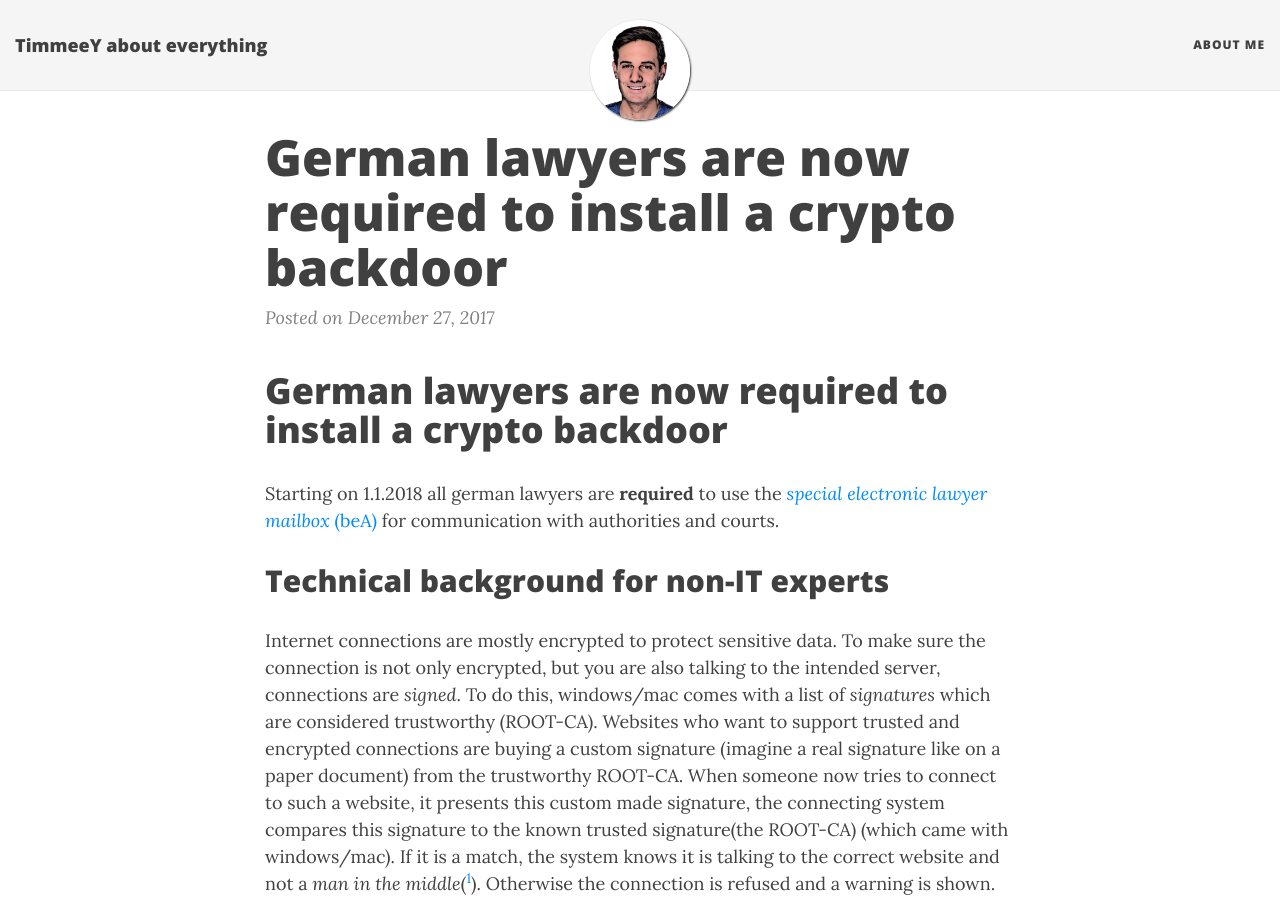
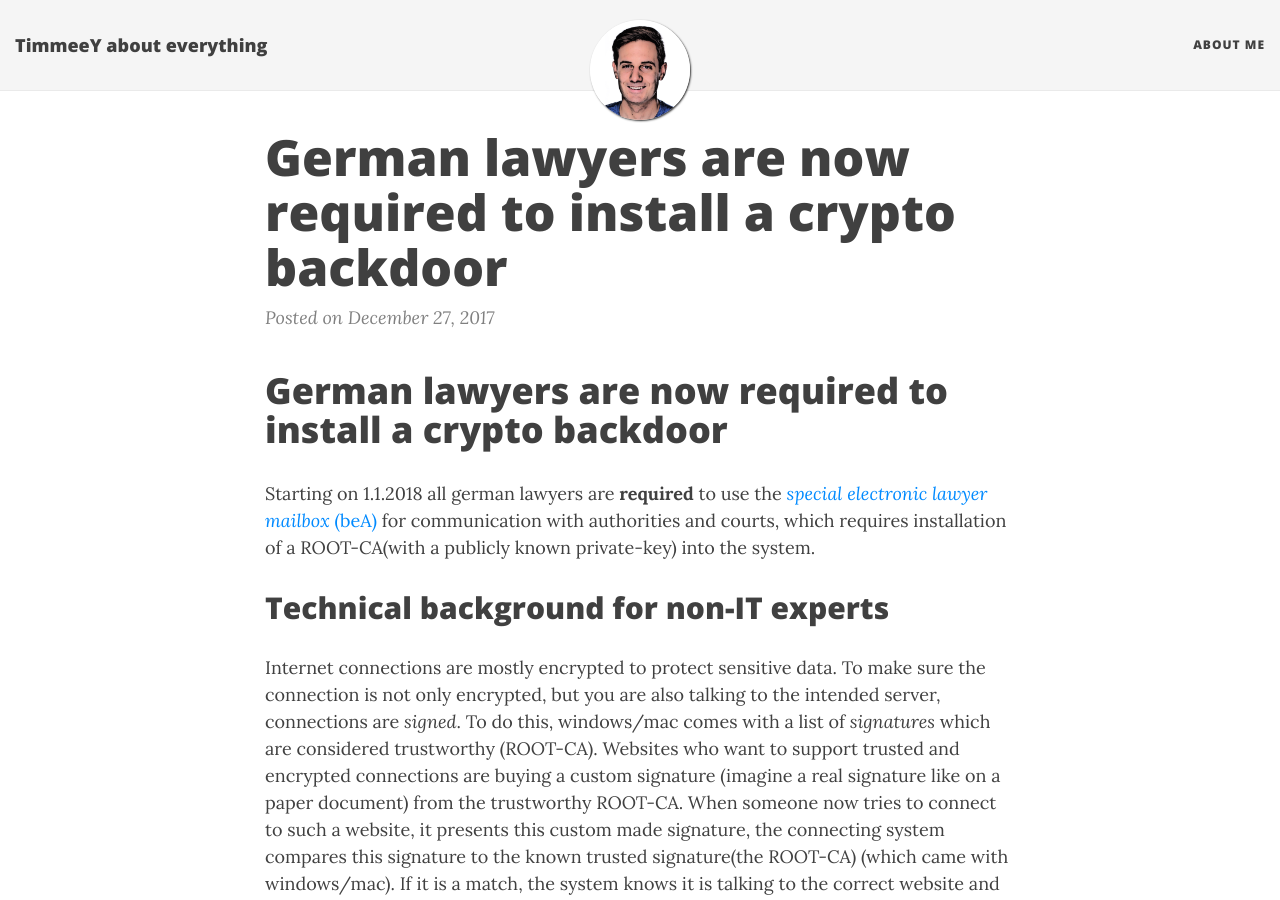
Before and after one commit to Timmeey/timmeey-about-everything, a Jekyll site: the page built from _posts/2017/2017-12-27-German-lawyers-are-required-to-install-a-crypto-backdoor.markdown, in a window 1280 px wide and 900 px high. Built offline with Jekyll 4.4.1, drawn with Linux system fonts in a browser that asks for light colours; nearby versions of some CDN libraries; comment, search, counter and statistics services are not loaded.

Commit message:
Fixed excerpt beA

```diff
--- a/_posts/2017/2017-12-27-German-lawyers-are-required-to-install-a-crypto-backdoor.markdown
+++ b/_posts/2017/2017-12-27-German-lawyers-are-required-to-install-a-crypto-backdoor.markdown
@@ -5,7 +5,7 @@ date: '2017-12-27 00:21'
 ---
 
 # German lawyers are now required to install a crypto backdoor
-Starting on 1.1.2018 all german lawyers are **required** to use the [_special electronic lawyer mailbox_ (beA)][a0bf7d8b] for communication with authorities and courts.
+Starting on 1.1.2018 all german lawyers are **required** to use the [_special electronic lawyer mailbox_ (beA)][a0bf7d8b] for communication with authorities and courts, which requires installation of a ROOT-CA(with a publicly known private-key) into the system.
 
 ## Technical background for non-IT experts
 Internet connections are mostly encrypted to protect sensitive data. To make sure the connection is not only encrypted, but you are also talking to the intended server, connections are _signed_. To do this, windows/mac comes with a list of _signatures_ which are considered trustworthy (ROOT-CA). Websites who want to support trusted and encrypted connections are buying a custom signature (imagine a real signature like on a paper document) from the trustworthy ROOT-CA. When someone now tries to connect to such a website, it presents this custom made signature, the connecting system compares this signature to the known trusted signature(the ROOT-CA) (which came with windows/mac). If it is a match, the system knows it is talking to the correct website and not a _man in the middle_([^MITM]). Otherwise the connection is refused and a warning is shown.
```
